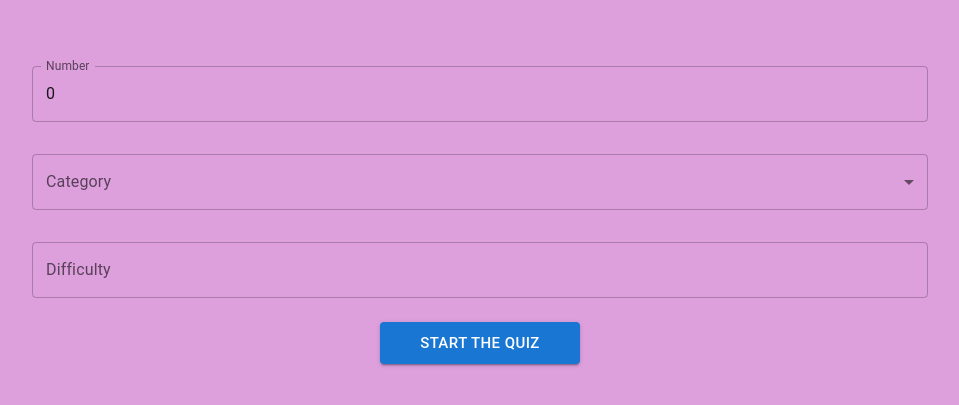
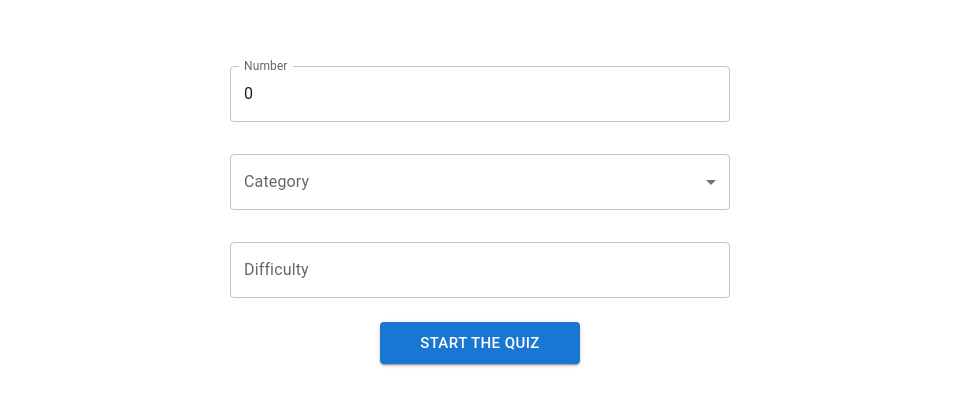
Before and after one commit to sydvys/Quiz, a React (Create React App) app: page / in a window 1280 px wide. Shown: the part 173-578 px from the top of the page, without its empty margins (160-1119 px from the left). Built offline with nearby package versions, Linux system fonts and the light colour scheme.

Commit message:
fixed width and bg color

```diff
--- a/src/Components/Pages/Home/Home.module.css
+++ b/src/Components/Pages/Home/Home.module.css
@@ -1,5 +1,4 @@
 .main{
-    background-color:plum;
     margin: auto;
     height: 100dvh;
     justify-content: center;
@@ -9,5 +8,5 @@
 .TextField{
     width: 70%;
     margin: 100px;
-
+    max-width: 500px;
 }
```
